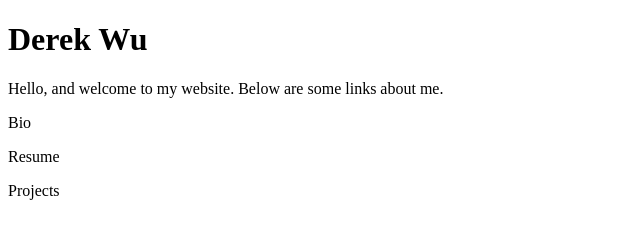
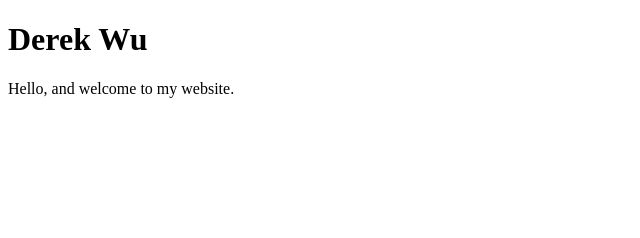
Before and after one commit to dwu120/dwu120.github.io, a plain HTML site: page index.html in a window 1280 px wide. Shown: the whole page, without its empty margins (0-640 px from the left). Drawn offline with Linux system fonts and the light colour scheme.

Commit message:
Update index.html

```diff
--- a/index.html
+++ b/index.html
@@ -5,9 +5,6 @@
     </head>
     <body>
         <h1>Derek Wu</h1>
-        <p>Hello, and welcome to my website. Below are some links about me.</p>
-        <P>Bio</P>
-        <p>Resume</p>
-        <p>Projects</p>
+        <p>Hello, and welcome to my website.</p>
     </body>
 </html>
```
